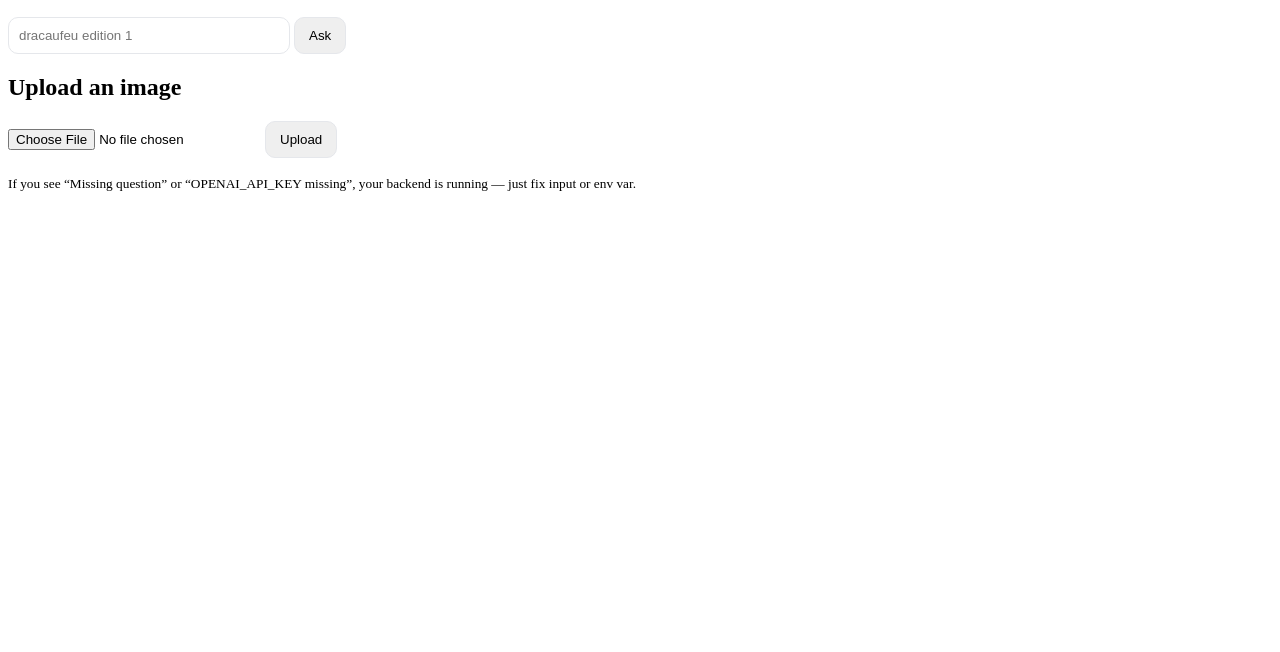
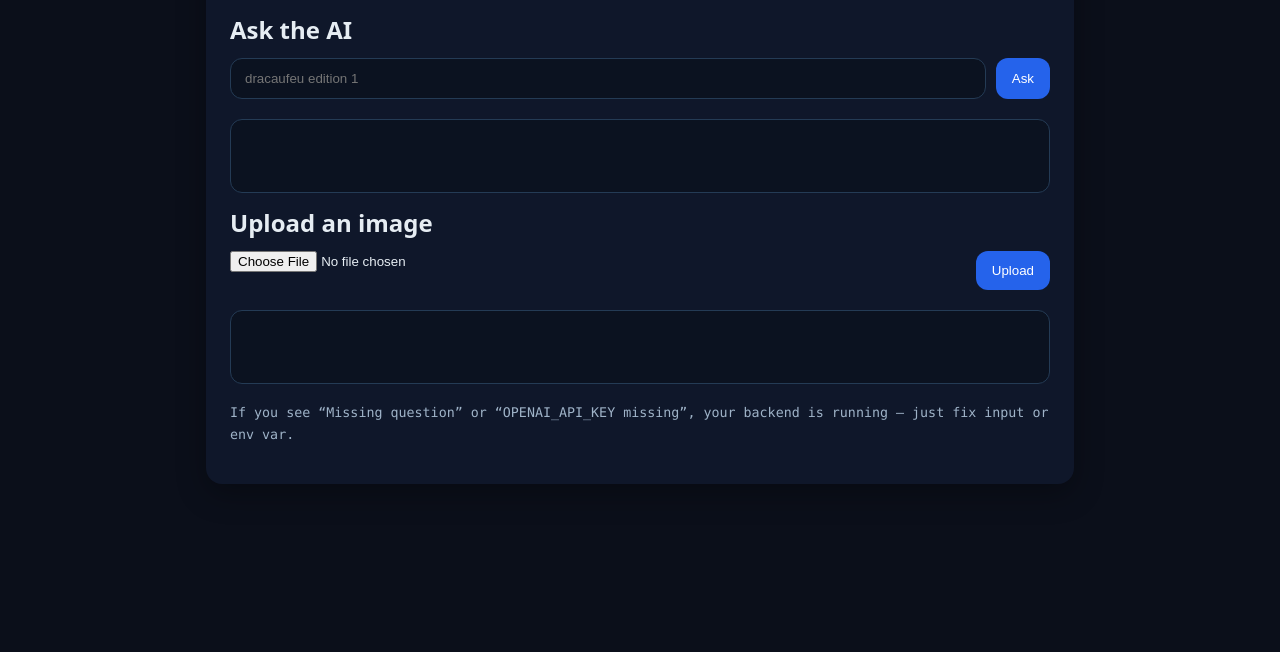
Before and after one commit to florentturlin-dot/KeepOrCash, a website built with Vite: page index.html in a window 1280 px wide. Shown: the part 148-800 px from the top of the page. Built offline with nearby package versions, Linux system fonts and the light colour scheme.

Commit message:
Update style.css

```diff
--- a/src/style.css
+++ b/src/style.css
@@ -1,5 +1,11 @@
-#chat { max-width: 720px; margin: 0 auto; border: 1px solid #e5e7eb; border-radius: 12px; padding: 16px; }
-#messages { height: 380px; overflow: auto; font-family: system-ui, sans-serif; line-height: 1.5; }
-.controls { display:flex; gap:8px; align-items:center; margin-top:12px; flex-wrap:wrap; }
-input[type="text"] { flex:1; min-width:260px; padding:10px; border:1px solid #e5e7eb; border-radius:10px; }
-button { padding:10px 14px; border:1px solid #e5e7eb; border-radius:10px; cursor:pointer; }
+:root { font-family: system-ui, -apple-system, Segoe UI, Roboto, Arial, sans-serif; }
+body { margin: 0; background: #0b0f1a; color: #e6edf3; }
+main { max-width: 820px; margin: 40px auto; padding: 24px; background: #0f172a; border-radius: 16px; box-shadow: 0 10px 30px rgba(0,0,0,.3); }
+h1,h2 { margin: 0 0 12px; }
+form { display: flex; gap: 10px; margin: 12px 0 20px; }
+input[type="text"] { flex: 1; padding: 12px 14px; border-radius: 12px; border: 1px solid #243b55; background: #0b1220; color: #e6edf3; }
+input[type="file"] { flex: 1; }
+button { padding: 12px 16px; border: none; border-radius: 12px; background: #2563eb; color: white; cursor: pointer; }
+button:disabled { opacity: .6; cursor: not-allowed; }
+pre { background: #0b1220; border: 1px solid #243b55; border-radius: 12px; padding: 12px; min-height: 48px; white-space: pre-wrap; word-wrap: break-word; }
+small.mono { font-family: ui-monospace, SFMono-Regular, Menlo, Consolas, monospace; color: #9fb3c8; }
```
